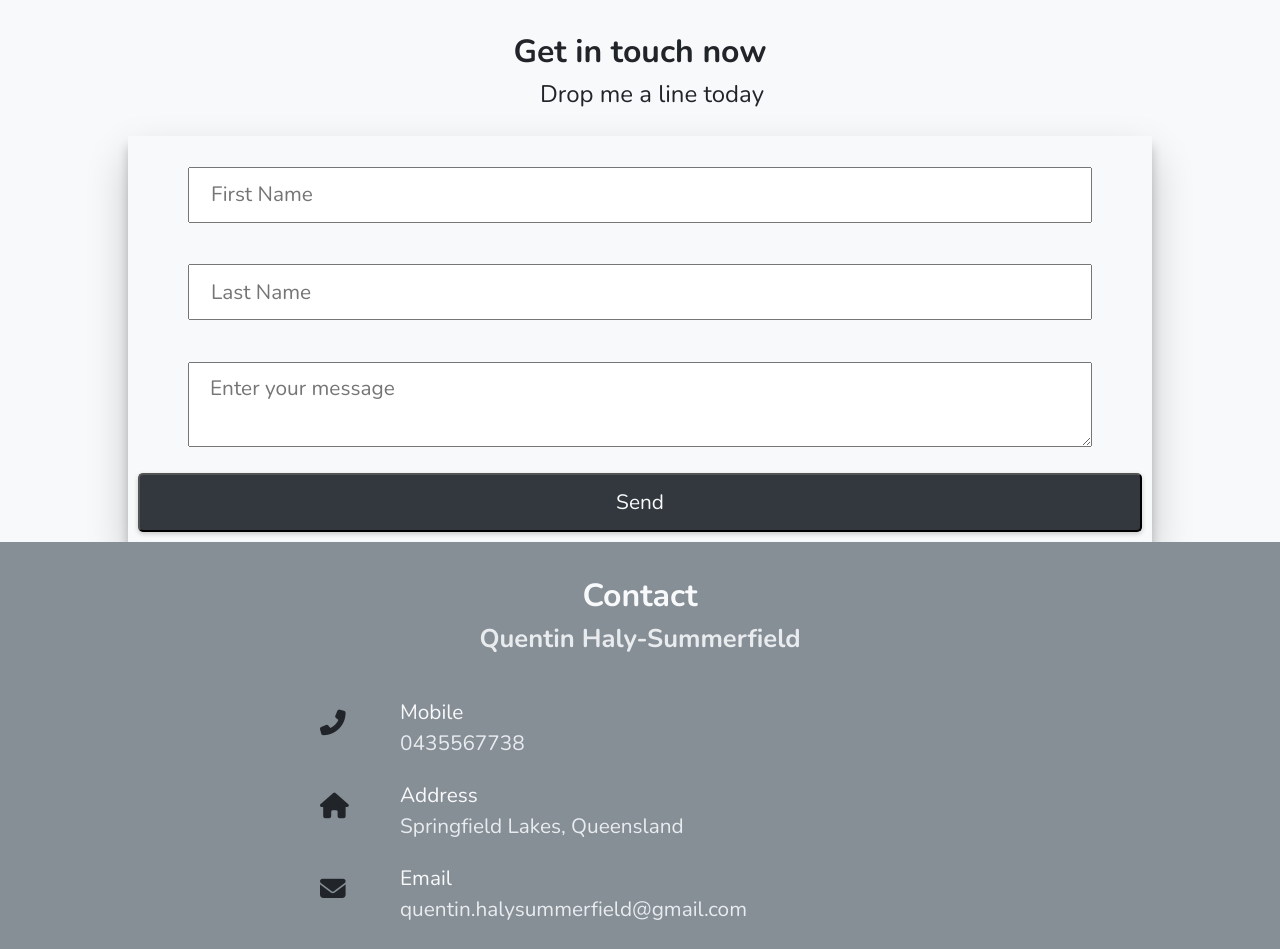
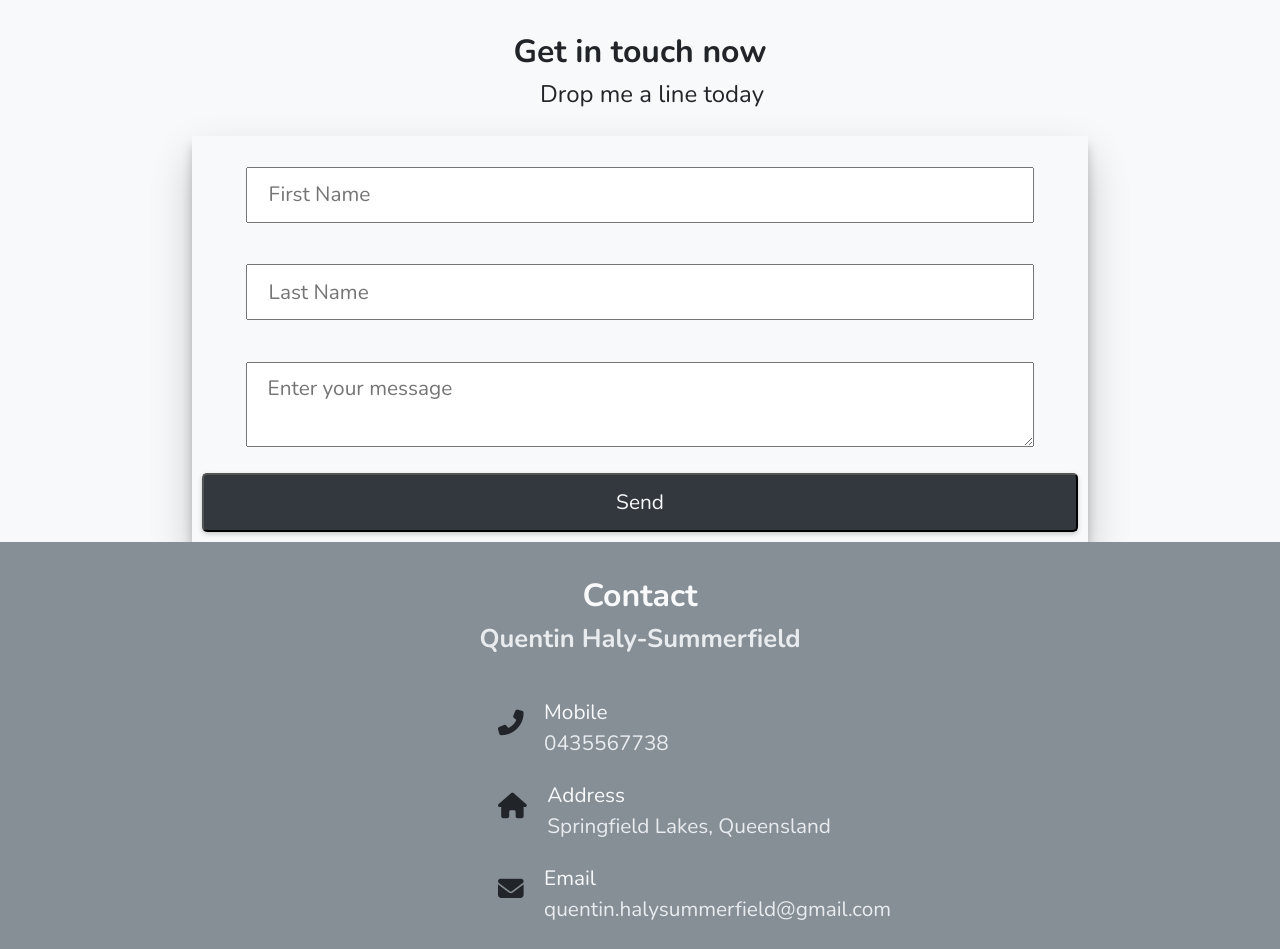
Before and after one commit to QuentinHS/portfolio, a website: page views/contact.html in a window 1280 px wide. Shown: the part 820-1769 px from the top of the page. Drawn offline with nearby package versions, Linux system fonts and the light colour scheme.

Commit message:
finished contact desktop styling

```diff
--- a/styles/layouts/_contact.scss
+++ b/styles/layouts/_contact.scss
@@ -54,6 +54,12 @@
     .contact-form {
       width: 80%;
       margin: 0 auto;
+    }
+  }
+
+  @include mixins.respond(desktop) {
+    .contact-form {
+      max-width: 70vw;
     }
   }
 
@@ -121,4 +127,12 @@
     }
   }
 
+    @include mixins.respond(desktop) {
+      .contact-bar  {
+        margin-left: 10em;
+
+        max-width: 30vw;
+      }
+    }
+
 }
```
Also changed, not shown: views/career.html (+2 -2 lines), styles/style.css, 1 other file.
